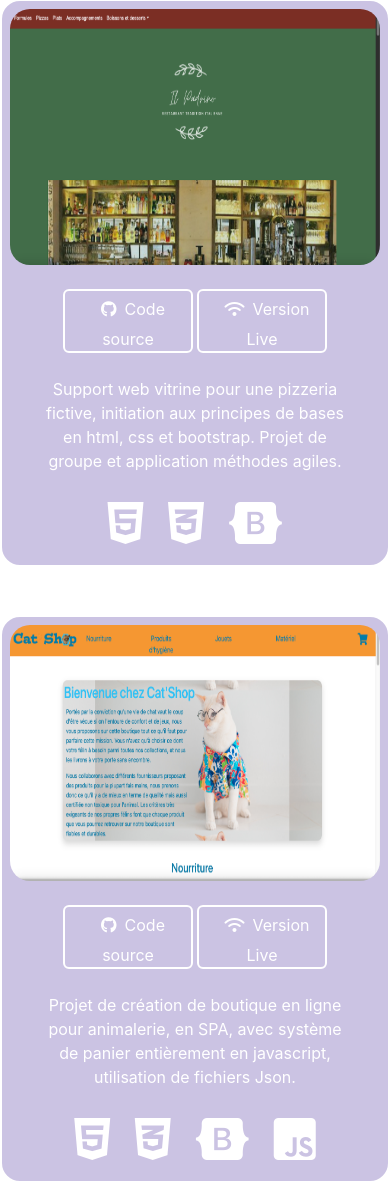
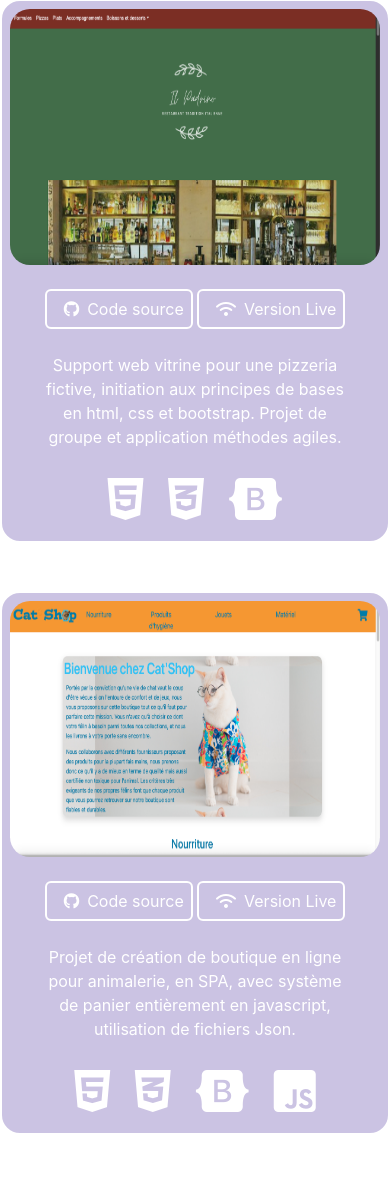
Before and after one commit to MathiasCabrol/CV_v2, a PHP site: page /projects.php in a window 390 px wide. Shown: the part 941-2125 px from the top of the page. Run offline with PHP 8.4, Linux system fonts and the light colour scheme.

Commit message:
Modification width responsive bouton projets

```diff
--- a/assets/css/projects.css
+++ b/assets/css/projects.css
@@ -32,7 +32,7 @@
 
 @media (max-width: 768px){
     .projectCaption button {
-        width: 35%;
+        width: 40%;
     }
 }
 
```
